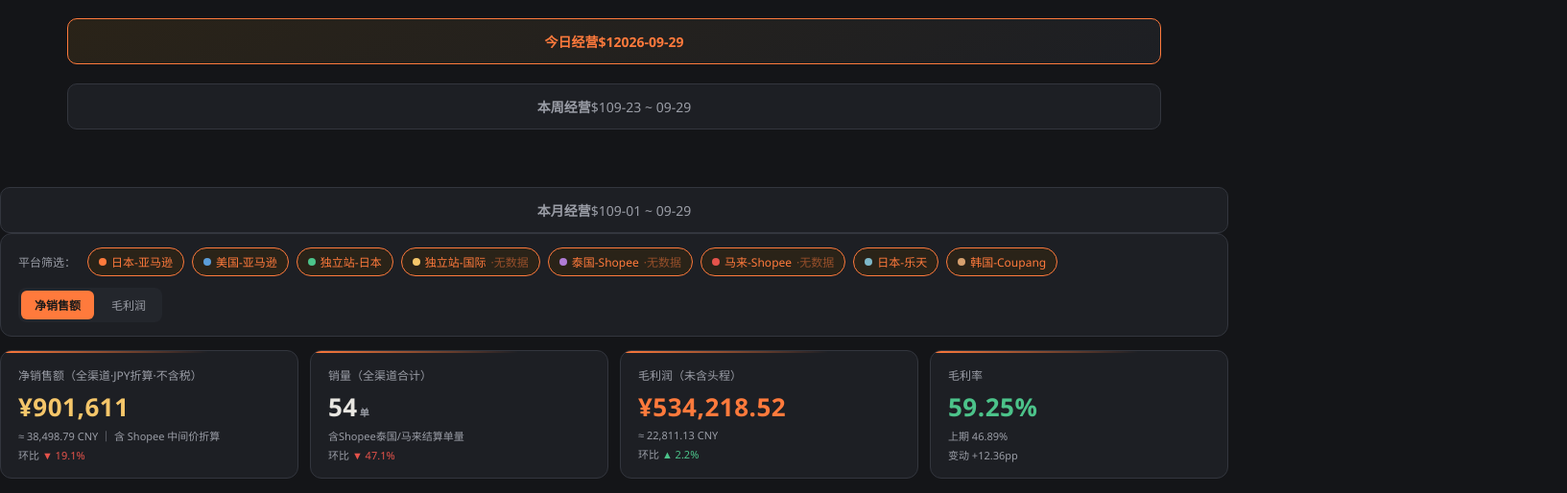
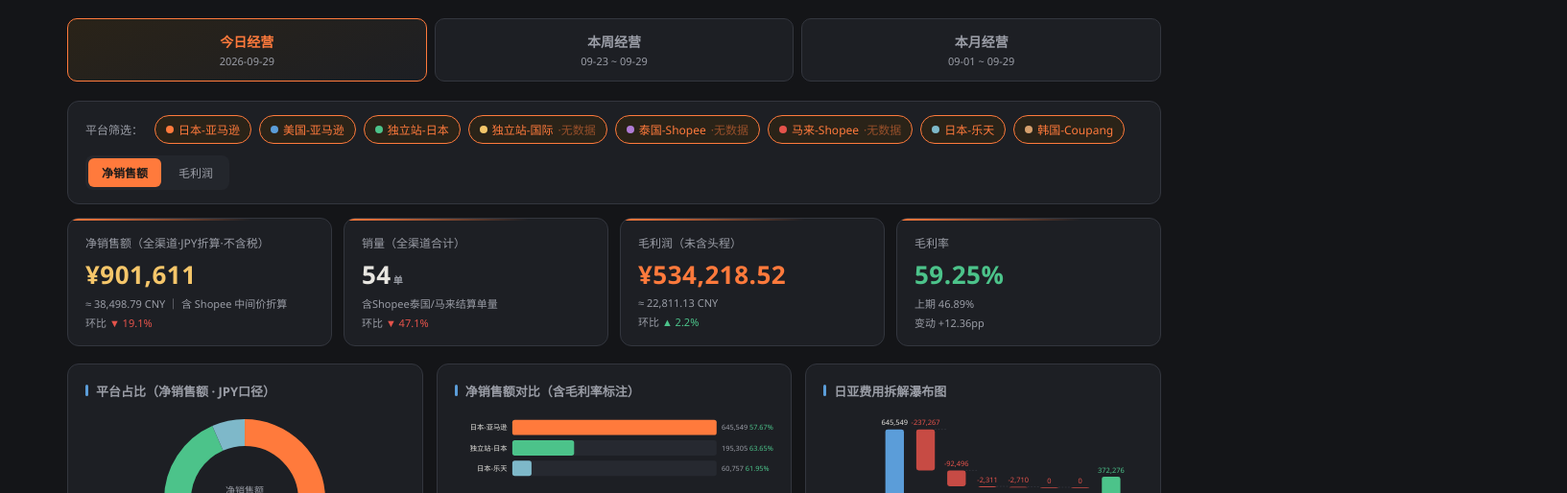
Before and after one commit to springhill-hub/operation-dashboard, a plain HTML site: page index.html in a window 1280 px wide. Shown: the part 134-648 px from the top of the page at 96% size, 1633 px wide, since content can reach past the window. Drawn offline with Linux system fonts and the light colour scheme.

Commit message:
每日刷新 2026-09-30

```diff
--- a/index.html
+++ b/index.html
@@ -162,9 +162,9 @@ th.sort-desc::after{content=" ↓";opacity:1;color:var(--fire)}
 </header>
 
 <div class="tabs fade">
-  <div class="tab on" data-p="today"><b>今日经营</b>$12026-09-29</div></div>
-  <div class="tab" data-p="week"><b>本周经营</b>$109-23 ~ 09-29</div></div>
-  <div class="tab" data-p="month"><b>本月经营</b>$109-01 ~ 09-29</div></div>
+  <div class="tab on" data-p="today"><b>今日经营</b><div class="d" id="tabD-today">2026-09-29</div></div>
+  <div class="tab" data-p="week"><b>本周经营</b><div class="d" id="tabD-week">09-23 ~ 09-29</div></div>
+  <div class="tab" data-p="month"><b>本月经营</b><div class="d" id="tabD-month">09-01 ~ 09-29</div></div>
 </div>
 
 <div id="panel"></div>
```
Also changed, not shown: widget.html (+3 -3 lines).
